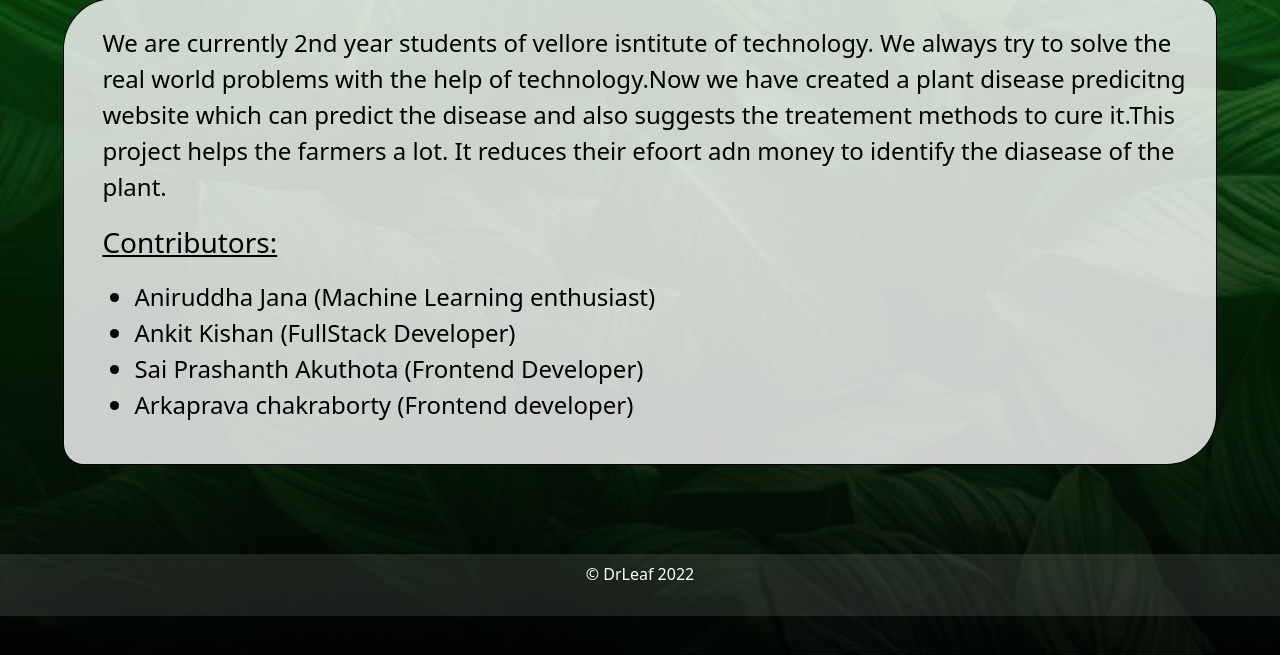
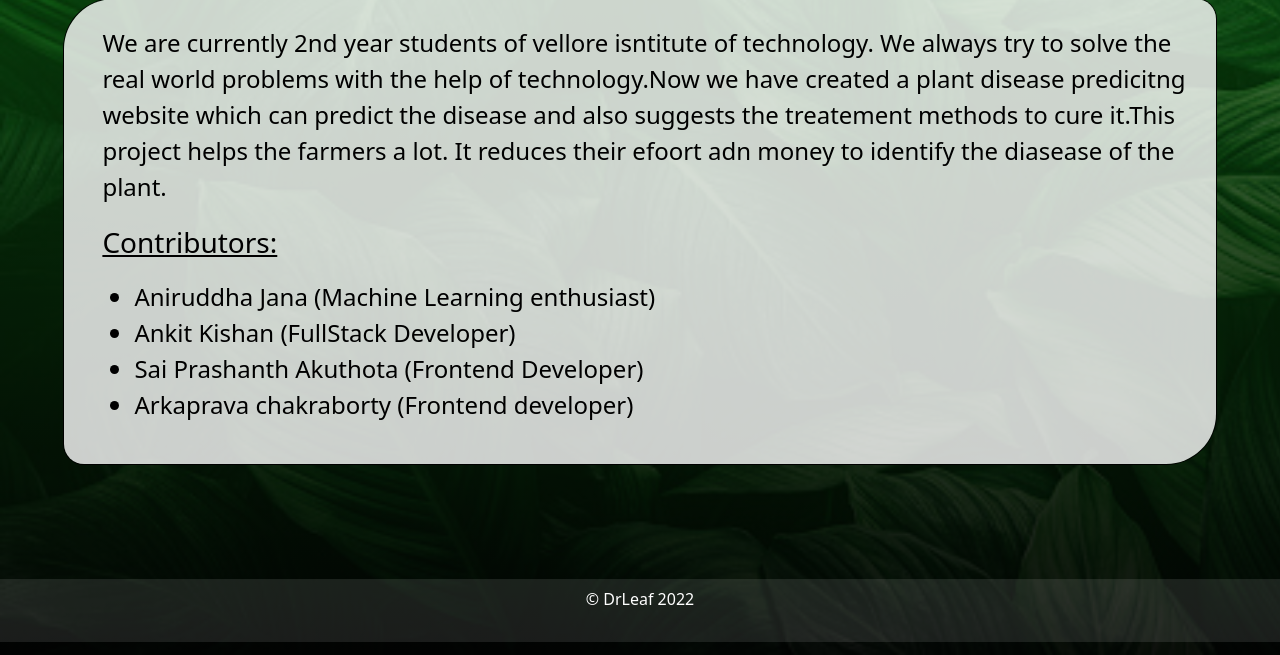
Before and after one commit to AniruddhA-Omni/DrLeaf, a Flask app: page /about in a window 1280 px wide. Shown: the part 145-800 px from the top of the page. Run offline with Flask 2, Linux system fonts and the light colour scheme.

Commit message:
Update aboutus.html

```diff
--- a/templates/aboutus.html
+++ b/templates/aboutus.html
@@ -176,7 +176,7 @@
 }
 
 .foot{
-    margin-top:7%;
+    margin-top:9%;
 
     height: 7.8vh;
     background: rgba(255, 255, 255, 0.1);
```
